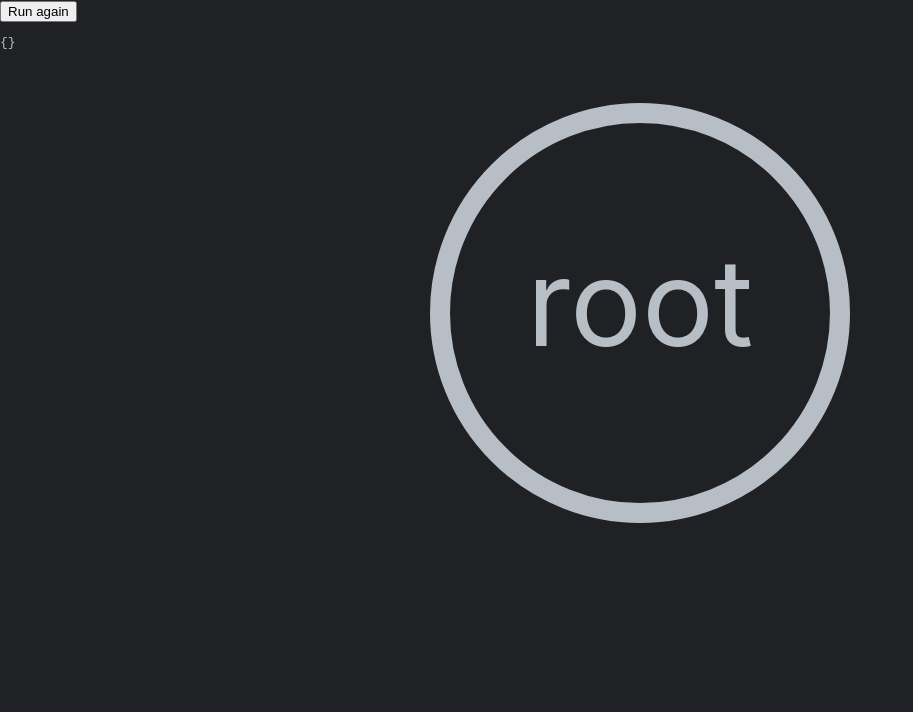
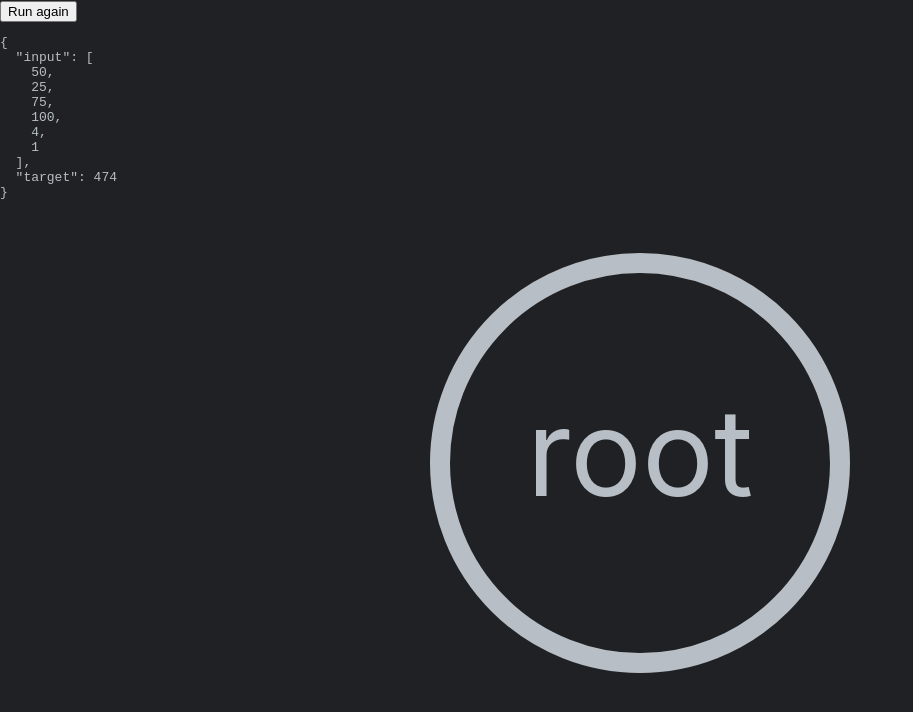
Before and after one commit to mfbx9da4/countdown-solver, a Next.js app: page / in a window 1280 px wide. Shown: the top 712 px of the page, without its empty margins (0-913 px from the left). Built offline with nearby package versions, Linux system fonts and the light colour scheme.

Commit message:
update json

```diff
--- a/pages/index.tsx
+++ b/pages/index.tsx
@@ -41,25 +41,26 @@ export const Home = (): JSX.Element => {
   const { tree, width, height } = inputTree ? layout(inputTree) : ({} as any)
 
   const run = useCallback(() => {
-    const input = [randomTarget(), randomInputs(6)] as const
+    const inputArgs = [randomTarget(), randomInputs(6)] as const
     // const input = [ 966, [ 75, 25, 100, 50, 4, 3 ] ] // only one solution
     // const input = [13, [11, 6, 8]] as const // few solutions
     // const input = [156, [50, 25, 75, 100, 2, 8]] as const // 207 solutions
     // const input = [ 662, [ 100, 50, 2, 5, 1, 5 ] ] as const // no solution
-    const [target] = input
+    const [target, input] = inputArgs
     const root = {
       attributes: { char: '', distance: target, output: 0 },
       children: [],
     }
     setTree(root)
+    setOut({ input, target })
     const results = []
-    worker.postMessage({ type: 'start', input })
+    worker.postMessage({ type: 'start', input: inputArgs })
     worker.onmessage = ({ data }) => {
       if (data.type === 'done') {
         return setOut({
           input,
+          target,
           length: results.length,
-          results,
           done: true,
           permutations: data.permutations,
         })
@@ -107,8 +108,8 @@ export const Home = (): JSX.Element => {
           setTree(root)
           setOut({
             input,
+            target,
             length: results.length,
-            results,
             permutations: x.permutations,
           })
         }
@@ -121,14 +122,7 @@ export const Home = (): JSX.Element => {
   return (
     <div className="">
       <button onClick={run}>Run again</button>
-      <pre>
-        {JSON.stringify({
-          input: out.input,
-          length: out.results?.length,
-          done: out.done,
-          permutations: out.permutations,
-        })}
-      </pre>
+      <pre>{JSON.stringify(out, null, 2)}</pre>
       <div
         style={{
           position: 'relative',
```
